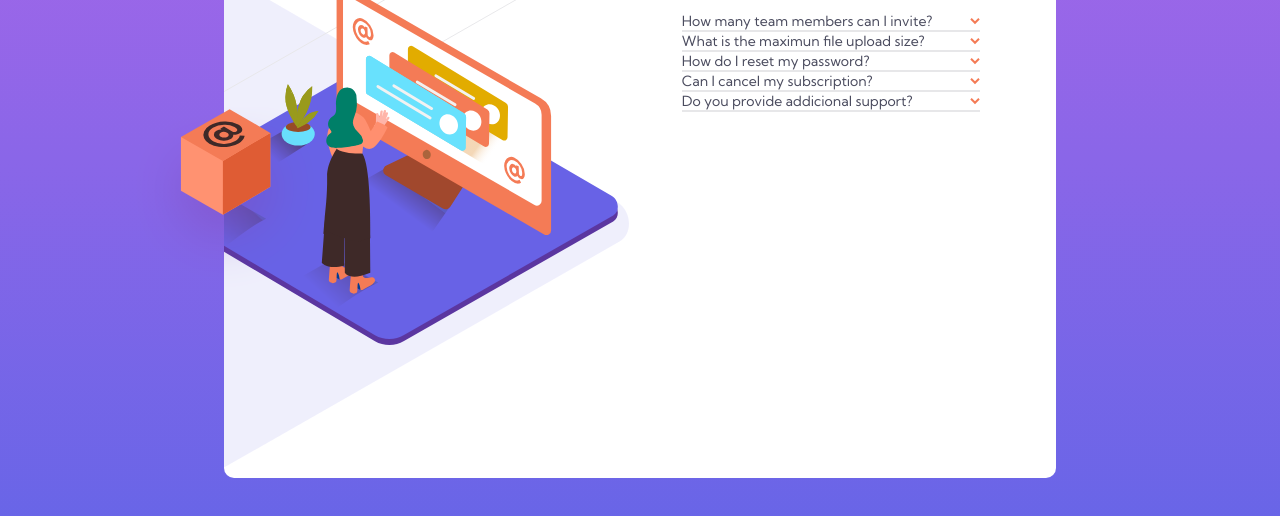
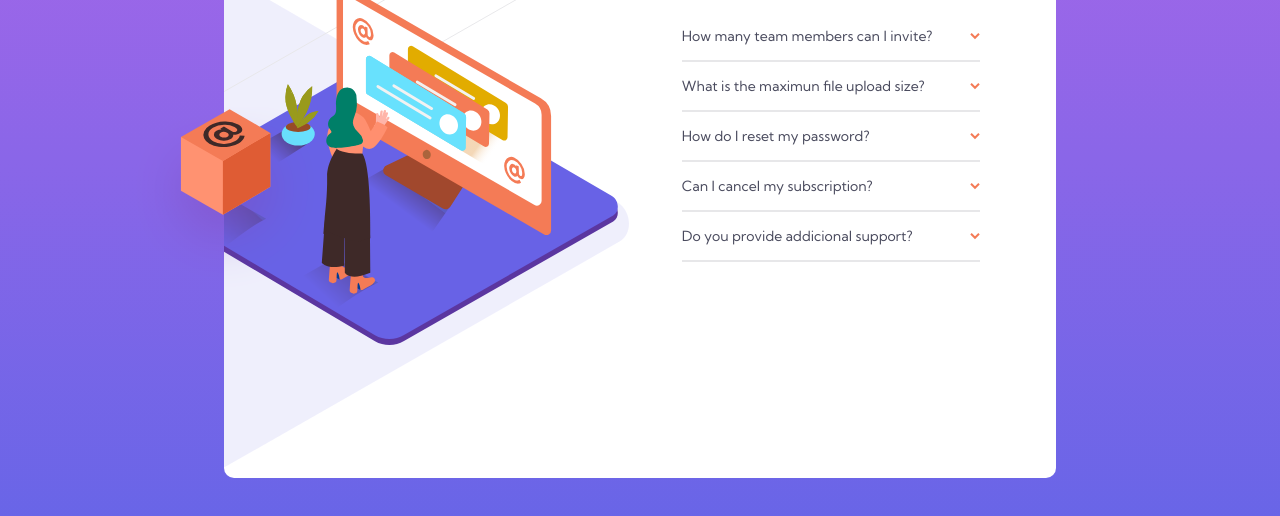
Before and after one commit to juliponti/faq-accordion-card, a plain HTML site: page index.html in a window 1280 px wide. Shown: the part 242-758 px from the top of the page. Drawn offline with Linux system fonts and the light colour scheme.

Commit message:
update css

```diff
--- a/dist/css/main.css
+++ b/dist/css/main.css
@@ -143,7 +143,7 @@ body {
   -webkit-box-direction: normal;
       -ms-flex-direction: row;
           flex-direction: row;
-  height: 20%;
+  height: 50px;
   width: 82%;
   border-bottom: solid 2px #e7e7e9;
 }
```
Also changed, not shown: 1 other file.
